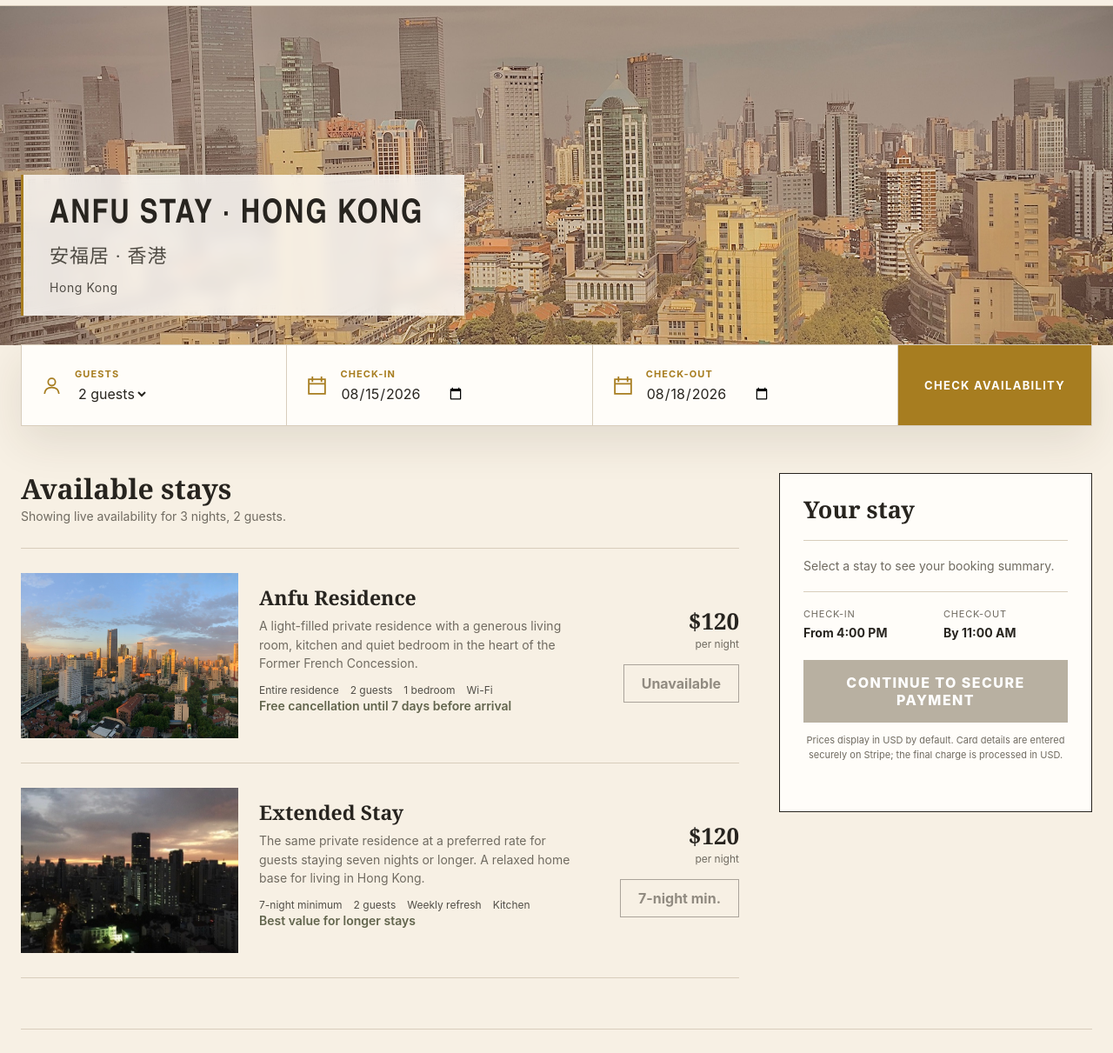
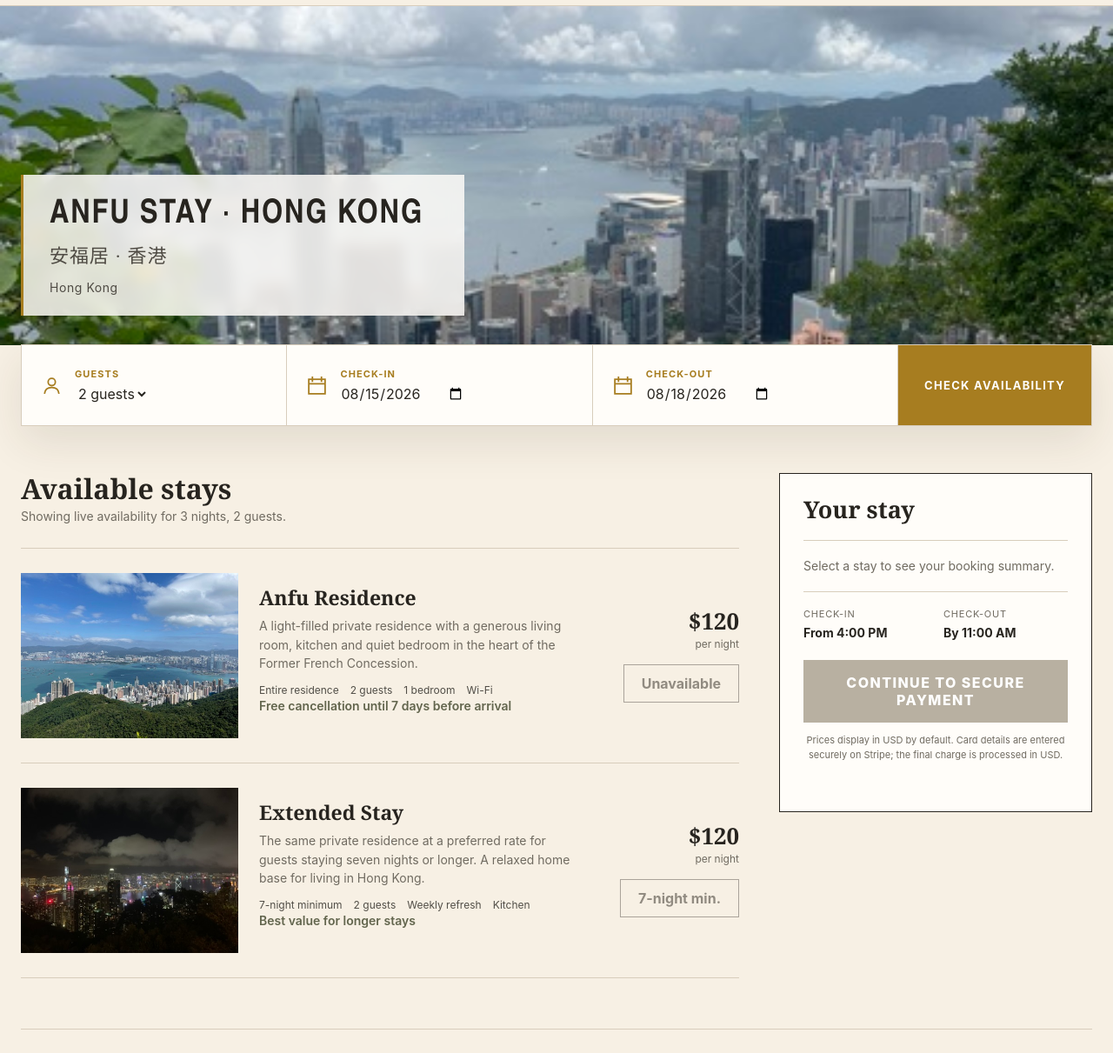
Before and after one commit to feifei15/Anfu-Stay, a website: page hk/booking/index.html in a window 1280 px wide. Shown: the part 87-1298 px from the top of the page at 87% size. Drawn offline with Linux system fonts and the light colour scheme; no server answers.

Commit message:
Use Hong Kong booking photos

```diff
--- a/hk/booking/index.html
+++ b/hk/booking/index.html
@@ -9,7 +9,7 @@
     :root{--paper:#f7f0e4;--white:#fffdf9;--ink:#27241f;--muted:#706b61;--line:#d8cdbc;--gold:#a77d20;--olive:#62654d;--danger:#8e4a38;--shadow:0 18px 50px rgba(54,45,31,.11)}
     *{box-sizing:border-box} html{scroll-behavior:smooth} body{margin:0;background:var(--paper);color:var(--ink);font-family:Avenir Next,Avenir,-apple-system,BlinkMacSystemFont,"Segoe UI",sans-serif;-webkit-font-smoothing:antialiased} button,input,select{font:inherit} button{cursor:pointer} img{display:block;max-width:100%} a{color:inherit}.shell{width:min(1240px,calc(100% - 48px));margin:auto}
     .topbar{height:94px;background:rgba(247,240,228,.94);border-bottom:1px solid var(--line);display:flex;align-items:center;position:sticky;top:0;z-index:30;backdrop-filter:blur(14px)}.topbar .shell{display:flex;align-items:center;justify-content:space-between}.logo{width:245px;height:74px;object-fit:contain;object-position:left center}.nav-actions{display:flex;align-items:center;gap:16px}.guide-link{text-decoration:none;font-size:13px;letter-spacing:.08em;text-transform:uppercase}.currency-trigger{border:1px solid var(--line);background:transparent;padding:10px 13px;font-weight:700;letter-spacing:.06em;min-width:70px}.currency-trigger:hover{border-color:var(--ink)}.lang{border:1px solid var(--line);padding:4px;display:flex}.lang button{border:0;background:transparent;padding:7px 10px;color:var(--muted)}.lang button.active{background:var(--ink);color:white}
-    .hero{height:390px;background:url('/hk/booking/images/hero-shanghai-skyline.jpg?v=2') center 45%/cover no-repeat;position:relative}.hero-panel{position:absolute;left:max(24px,calc((100% - 1240px)/2));bottom:34px;background:rgba(255,253,249,.83);backdrop-filter:blur(8px);padding:24px 30px;width:min(510px,calc(100% - 48px));border-left:3px solid var(--gold)}.hero h1{font-family:"Arial Narrow",Avenir Next Condensed,sans-serif;font-size:38px;letter-spacing:.045em;margin:0 0 5px;font-stretch:condensed}.hero .zh-title{font-family:Songti SC,STSong,serif;font-size:22px;margin:0 0 14px}.hero p{margin:0;color:#4f4b44;font-size:14px;letter-spacing:.04em}
+    .hero{height:390px;background:url('/hk/booking/images/hong-kong-hero.jpeg') center 45%/cover no-repeat;position:relative}.hero-panel{position:absolute;left:max(24px,calc((100% - 1240px)/2));bottom:34px;background:rgba(255,253,249,.83);backdrop-filter:blur(8px);padding:24px 30px;width:min(510px,calc(100% - 48px));border-left:3px solid var(--gold)}.hero h1{font-family:"Arial Narrow",Avenir Next Condensed,sans-serif;font-size:38px;letter-spacing:.045em;margin:0 0 5px;font-stretch:condensed}.hero .zh-title{font-family:Songti SC,STSong,serif;font-size:22px;margin:0 0 14px}.hero p{margin:0;color:#4f4b44;font-size:14px;letter-spacing:.04em}
     .search-wrap{position:relative;z-index:4;margin-top:-1px}.searchbar{background:var(--white);border:1px solid var(--line);display:grid;grid-template-columns:1fr 1.15fr 1.15fr auto;box-shadow:var(--shadow)}.field{min-height:92px;padding:18px 22px;border-right:1px solid var(--line);display:flex;align-items:center;gap:14px}.field svg{width:25px;color:var(--gold);flex:none}.field label{display:block;font-size:11px;font-weight:700;letter-spacing:.1em;text-transform:uppercase;color:var(--gold);margin-bottom:5px}.field input,.field select{border:0;background:transparent;width:100%;padding:0;color:var(--ink);outline:0;font-size:16px}.search-btn{border:0;background:var(--gold);color:white;padding:0 30px;font-size:13px;font-weight:700;text-transform:uppercase;letter-spacing:.1em;transition:.2s}.search-btn:hover{background:#8c681a}
     main{padding:54px 0 80px}.booking-grid{display:grid;grid-template-columns:minmax(0,1fr) 360px;gap:46px;align-items:start}.section-title{margin:0 0 6px;font:600 32px/1.1 Songti SC,Georgia,serif}.section-sub{margin:0 0 28px;color:var(--muted);font-size:14px}.rooms{border-top:1px solid var(--line)}.room{display:grid;grid-template-columns:250px 1fr 150px;gap:24px;padding:28px 0;border-bottom:1px solid var(--line);align-items:center}.room-image{height:190px;width:100%;object-fit:cover}.room h3{font:600 23px/1.2 Songti SC,Georgia,serif;margin:0 0 8px}.room p{font-size:14px;color:var(--muted);line-height:1.55;margin:0 0 12px}.amenities{display:flex;gap:13px;flex-wrap:wrap;font-size:12px;color:#514e47}.policy{color:var(--olive)!important;font-weight:600}.room-price{text-align:right}.nightly{font:600 26px/1 Songti SC,Georgia,serif}.per{font-size:12px;color:var(--muted);margin:6px 0 16px}.select-btn{border:1px solid var(--ink);background:transparent;padding:11px 20px;min-width:112px;font-weight:700;transition:.2s}.select-btn:hover,.select-btn.selected{background:var(--ink);color:white}.select-btn:disabled{border-color:#aaa39a;color:#918b81;cursor:not-allowed;background:transparent}
     .summary{position:sticky;top:120px;background:var(--white);border:1px solid var(--ink);padding:27px}.summary h2{font:600 27px/1 Songti SC,Georgia,serif;margin:0 0 22px}.empty{color:var(--muted);line-height:1.6;font-size:14px;padding:18px 0;border-top:1px solid var(--line);border-bottom:1px solid var(--line)}.summary-row{display:flex;justify-content:space-between;gap:20px;font-size:14px;margin:14px 0}.summary-row span:first-child{color:var(--muted)}.summary-room{padding:18px 0;border-block:1px solid var(--line);font-weight:700}.summary-total{font-size:19px;font-weight:700;margin-top:20px}.stay-times{display:grid;grid-template-columns:1fr 1fr;gap:18px;padding:18px 0 0}.stay-times span{display:block;color:var(--muted);font-size:11px;letter-spacing:.07em;text-transform:uppercase;margin-bottom:4px}.stay-times strong{font-size:14px}.reserve{width:100%;border:0;background:var(--gold);color:white;padding:16px;font-weight:800;letter-spacing:.09em;text-transform:uppercase;margin-top:22px}.reserve:disabled{background:#b8b0a1;cursor:not-allowed}.fineprint{text-align:center;color:var(--muted);font-size:11px;line-height:1.5;margin:12px 0 0}.payment-status{min-height:20px;margin:10px 0 0;text-align:center;color:var(--danger);font-size:12px;line-height:1.45}.summary-details[hidden],.confirmation[hidden],.currency-overlay[hidden]{display:none}
@@ -30,8 +30,8 @@
   </div></section>
   <main class="shell"><div class="booking-grid">
     <section><h2 class="section-title">Available stays</h2><p class="section-sub" id="availability">Choose your dates to see the total for your stay.</p><div class="rooms">
-      <article class="room" data-room-id="hk-standard" data-room="Anfu Residence" data-rate="120"><img class="room-image" src="/hk/booking/images/shanghai-sunset-panorama.jpg?v=2" alt="Panoramic sunset view across central Hong Kong"><div><h3>Anfu Residence</h3><p>A light-filled private residence with a generous living room, kitchen and quiet bedroom in the heart of the Former French Concession.</p><div class="amenities"><span>Entire residence</span><span>2 guests</span><span>1 bedroom</span><span>Wi-Fi</span></div><p class="policy">Free cancellation until 7 days before arrival</p></div><div class="room-price"><div><div class="nightly">$120</div><div class="per">per night</div></div><button class="select-btn">Select</button></div></article>
-      <article class="room" data-room-id="hk-extended" data-room="Anfu Residence · Extended Stay" data-rate="120" data-min-nights="7"><img class="room-image" src="/hk/booking/images/shanghai-evening-view-cropped.jpg?v=2" alt="Evening skyline view from Anfu Residence"><div><h3>Extended Stay</h3><p>The same private residence at a preferred rate for guests staying seven nights or longer. A relaxed home base for living in Hong Kong.</p><div class="amenities"><span>7-night minimum</span><span>2 guests</span><span>Weekly refresh</span><span>Kitchen</span></div><p class="policy">Best value for longer stays</p></div><div class="room-price"><div><div class="nightly">$120</div><div class="per">per night</div></div><button class="select-btn">Select</button></div></article>
+      <article class="room" data-room-id="hk-standard" data-room="Anfu Residence" data-rate="120"><img class="room-image" src="/hk/booking/images/hong-kong-day.jpeg" alt="Daytime panoramic view across Hong Kong and Victoria Harbour"><div><h3>Anfu Residence</h3><p>A light-filled private residence with a generous living room, kitchen and quiet bedroom in the heart of the Former French Concession.</p><div class="amenities"><span>Entire residence</span><span>2 guests</span><span>1 bedroom</span><span>Wi-Fi</span></div><p class="policy">Free cancellation until 7 days before arrival</p></div><div class="room-price"><div><div class="nightly">$120</div><div class="per">per night</div></div><button class="select-btn">Select</button></div></article>
+      <article class="room" data-room-id="hk-extended" data-room="Anfu Residence · Extended Stay" data-rate="120" data-min-nights="7"><img class="room-image" src="/hk/booking/images/hong-kong-night.jpeg" alt="Hong Kong skyline and Victoria Harbour at night"><div><h3>Extended Stay</h3><p>The same private residence at a preferred rate for guests staying seven nights or longer. A relaxed home base for living in Hong Kong.</p><div class="amenities"><span>7-night minimum</span><span>2 guests</span><span>Weekly refresh</span><span>Kitchen</span></div><p class="policy">Best value for longer stays</p></div><div class="room-price"><div><div class="nightly">$120</div><div class="per">per night</div></div><button class="select-btn">Select</button></div></article>
     </div></section>
     <aside class="summary"><h2>Your stay</h2><div class="empty" id="empty">Select a stay to see your booking summary.</div><div class="summary-details" id="details" hidden><div class="summary-room" id="chosen-room"></div><div class="summary-row"><span>Dates</span><strong id="chosen-dates"></strong></div><div class="summary-row"><span>Guests</span><strong id="chosen-guests"></strong></div><div class="summary-row"><span>Accommodation</span><strong id="subtotal"></strong></div><div class="summary-row"><span>Cleaning</span><strong id="cleaning">$39</strong></div><div class="summary-row summary-total"><span>Total</span><strong id="total"></strong></div></div><div class="stay-times" aria-label="Arrival and departure times"><div><span>Check-in</span><strong>From 4:00 PM</strong></div><div><span>Check-out</span><strong>By 11:00 AM</strong></div></div><button class="reserve" id="reserve" disabled>Continue to secure payment</button><p class="fineprint">Prices display in USD by default. Card details are entered securely on Stripe; the final charge is processed in USD.</p><p class="payment-status" id="payment-status" role="status" aria-live="polite"></p></aside>
   </div><section class="trust"><div><h3>Direct booking</h3><p>Book directly with Anfu Stay and communicate with your local host.</p></div><div><h3>Secure confirmation</h3><p>Your booking is held only after availability and payment details are confirmed.</p></div><div><h3>Thoughtful support</h3><p>We are available before arrival and throughout your stay in Hong Kong.</p></div></section></main>
```
Also changed, not shown: hk/booking/images/hong-kong-day.jpeg (added), hk/booking/images/hong-kong-hero.jpeg (added), hk/booking/images/hong-kong-night.jpeg (added).
